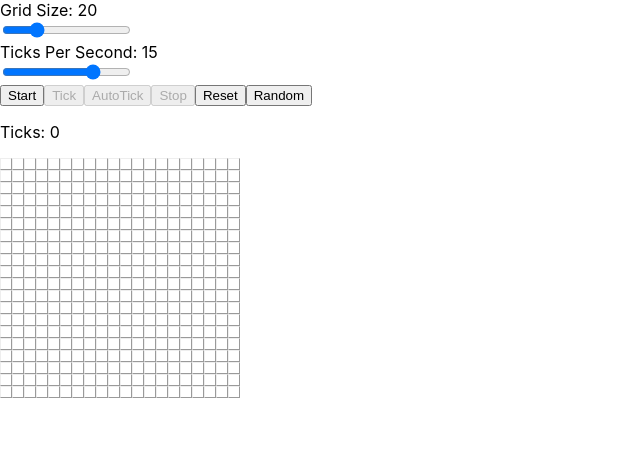
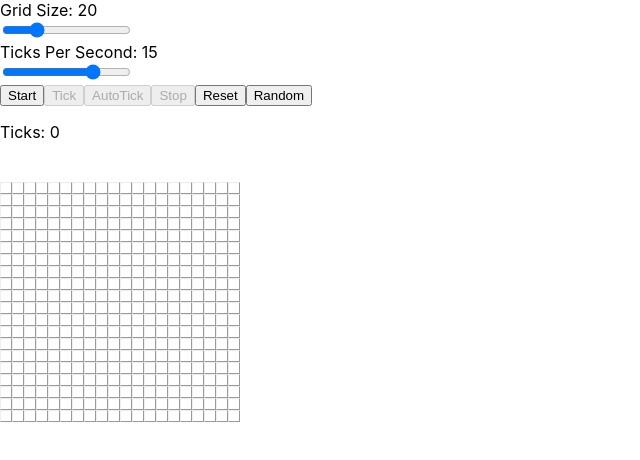
Before and after one commit to James-Quigley/life, a React (Create React App) app: page / in a window 1280 px wide. Shown: the top 460 px of the page, without its empty margins (0-640 px from the left). Built offline with nearby package versions, Linux system fonts and the light colour scheme.

Commit message:
Maybe remove some renders

```diff
--- a/src/App.tsx
+++ b/src/App.tsx
@@ -121,16 +121,12 @@ class App extends React.Component<{}, State> {
         }}>Random</button>
         <br />
         <p>Ticks: {this.state.ticks}</p>
-
-        <table>
-          <tbody>
-            {
-              this.state.grid.cells.map((arr) =>
-                <RowComponent cellClick={this.toggleCell} key={arr[0].x} style={{ padding: 0, margin: 0, height: '1px' }} row={arr} started={this.state.started} />
-              )
-            }
-          </tbody>
-        </table>
+        <br />
+        {
+          this.state.grid.cells.map((arr) =>
+            <RowComponent cellClick={this.toggleCell} key={arr[0].x} style={{ padding: 0, margin: 0, height: '12px' }} row={arr} started={this.state.started} />
+          )
+        }
       </div>
     );
   }
--- a/src/CellComponent.tsx
+++ b/src/CellComponent.tsx
@@ -6,7 +6,8 @@ const sharedStyle = {
     width: '10px',
     height: '10px',
     borderStyle: 'outset',
-    borderWidth: '1px'
+    borderWidth: '1px',
+    display: 'inline-block'
 }
 
 const aliveStyle = {
@@ -18,16 +19,22 @@ const deadStyle = {
     ...sharedStyle
 }
 
-class CellComponent extends React.PureComponent<{ alive: boolean }, {}> {
+interface Props {
+    alive: boolean,
+    onClick: () => void,
+    style: React.CSSProperties
+}
 
-    constructor(props: { alive: boolean }) {
+class CellComponent extends React.PureComponent<Props, {}> {
+
+    constructor(props: Props) {
         super(props);
     }
 
     render() {
         return (
-            <div style={
-                this.props.alive ? { ...aliveStyle } : { ...deadStyle }
+            <div onClick={() => this.props.onClick()} style={
+                this.props.alive ? { ...this.props.style, ...aliveStyle } : { ...this.props.style, ...deadStyle }
             }>
             </div>
         );
--- a/src/RowComponent.tsx
+++ b/src/RowComponent.tsx
@@ -35,13 +35,19 @@ class RowComponent extends React.Component<Props, {}> {
     }
 
     render() {
-        return <tr>
-            {this.props.row.map(cell =>
-                <td onClick={() => this.props.cellClick(cell.x, cell.y)} key={cell.x + "." + cell.y} style={{ pointerEvents: this.props.started ? 'none' : 'auto', padding: 0, margin: 0, height: '0px' }}>
-                    <CellComponent alive={cell.alive} />
-                </td>
-            )}
-        </tr>
+        const cells = this.props.row.map(cell =>
+            <CellComponent
+                alive={cell.alive}
+                onClick={() => this.props.cellClick(cell.x, cell.y)}
+                key={cell.x + "." + cell.y}
+                style={{ pointerEvents: this.props.started ? 'none' : 'auto', padding: 0, margin: 0, height: '0px' }}
+            />
+        );
+
+        // return {[cells] <br />};
+        return <div style={this.props.style}>
+            { cells }
+        </div >
     }
 
 }
```
